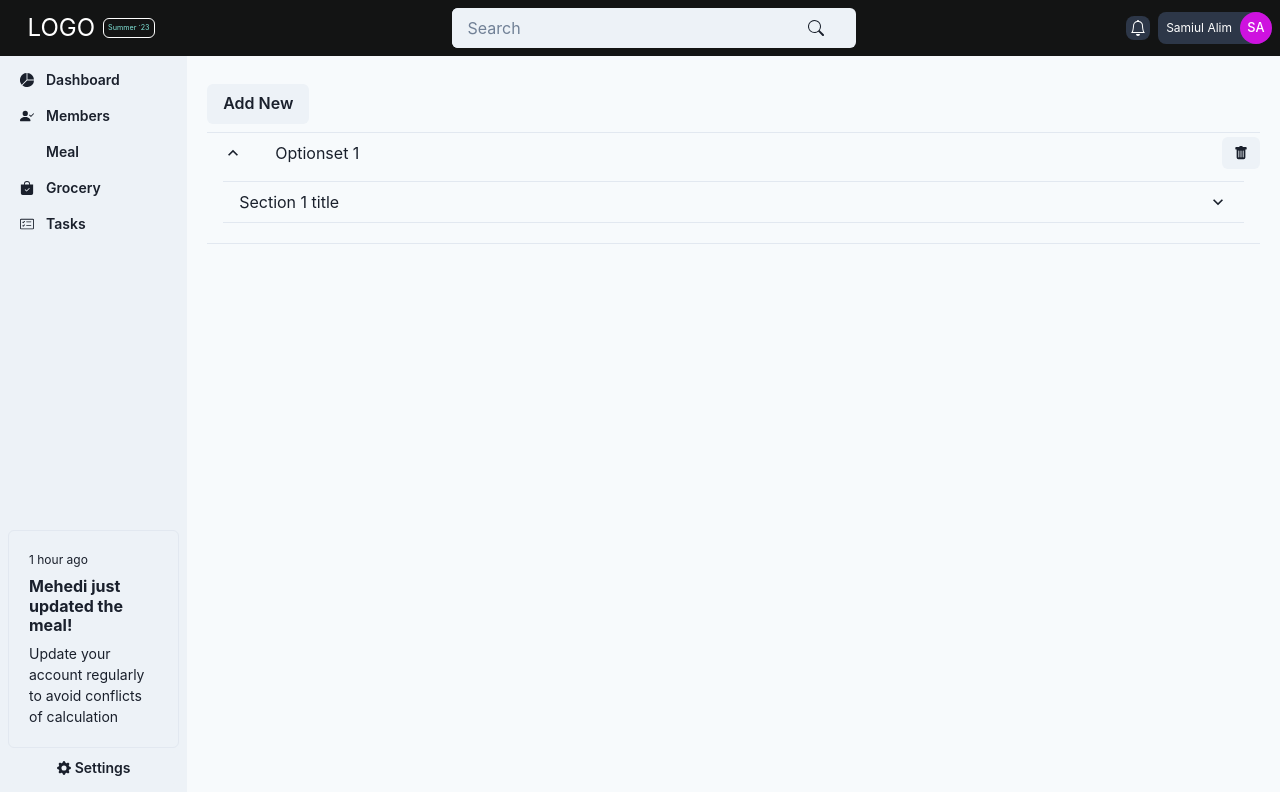
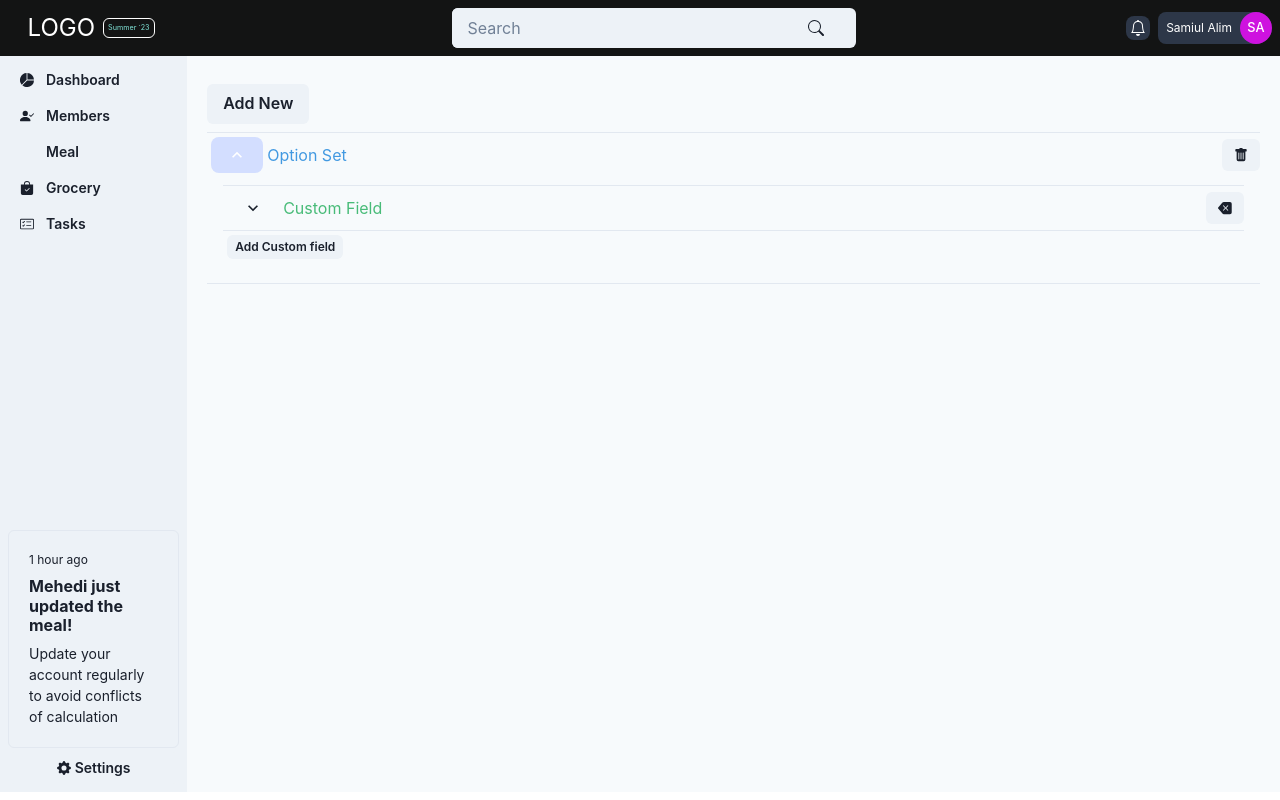
Before and after one commit to samiulalimseam/mess-acc-react-client, a React (Vite) app: page /tasks in a window 1280 px wide. Both pictures are taken after a click on the button 233 px from the left and 153 px from the top of the page. Built offline with nearby package versions, Linux system fonts and the light colour scheme; no server answers; some icons are missing.

Commit message:
added dynamic task form based on reduxt

```diff
--- a/src/Components/Tasks/Tasks.jsx
+++ b/src/Components/Tasks/Tasks.jsx
@@ -11,43 +11,74 @@ import {
   FormHelperText,
   FormLabel,
   Input,
+  Text,
 } from "@chakra-ui/react";
 import React from "react";
 import { useDispatch, useSelector } from "react-redux";
 import {
+  addCustomField,
   addNewOption,
+  changeName,
+  deleteCustomField,
   deleteOption,
 } from "../../redux/actionCreators/optionPlusActions";
-import { BsFillTrashFill } from "react-icons/bs";
+import { BsFillBackspaceFill, BsFillTrashFill } from "react-icons/bs";
 
 const Tasks = () => {
   const options = useSelector((state) => state.options);
   const state = useSelector((state) => state);
   const dispatch = useDispatch();
   console.log(state);
+
+  function generateRandomString() {
+    const characters =
+      "ABCDEFGHIJKLMNOPQRSTUVWXYZabcdefghijklmnopqrstuvwxyz0123456789";
+    const length = 8;
+    let result = "";
+    const charactersLength = characters.length;
+
+    for (let i = 0; i < length; i++) {
+      const randomIndex = Math.floor(Math.random() * charactersLength);
+      result += characters.charAt(randomIndex);
+    }
+
+    return result;
+  }
   return (
     <Box>
       <Flex py={2}>
         <Button
           onClick={() => {
-            dispatch(addNewOption());
+            dispatch(addNewOption(generateRandomString()));
           }}
         >
           Add New
         </Button>
       </Flex>
+      <Accordion allowMultiple>
         {options.map((option, i) => (
-        <Accordion key={`option_${i}`} allowToggle allowMultiple>
-          <AccordionItem>
-            <Flex  justifyContent={'space-between'} w={'full'}>
-              <AccordionButton w={'auto'}>
+          <AccordionItem key={option.key}>
+            <Flex justifyContent={"space-between"} w={"full"}>
+              <AccordionButton m={1} borderRadius={'lg'} _expanded={{ bg: '#d3deff', color: 'white' }} w={"auto"}>
                 <AccordionIcon />
               </AccordionButton>
-              <Flex alignItems={'center'} w={'full'}>
+              <Flex alignItems={"center"} w={"full"}>
                 <Box as="span" flex="1" textAlign="left">
-                 <Input outline={'none'} border={'none'} width={'auto'} defaultValue={`Optionset ${option.name+1}`}></Input>
+                  <Flex justify={"space-between"}>
+
+                    <Input
+                      color={"blue.400"}
+                      variant={"unstyled"}
+                      defaultValue={"Option Set"}
+                      onChange={(e) => {
+                        dispatch(changeName(i, e.target.value));
+                      }}
+                      width={"80%"}
+                    ></Input>
+                  </Flex>
                 </Box>
-                <Button size={'sm'}
+                <Button
+                  size={"sm"}
                   onClick={() => {
                     dispatch(deleteOption(i));
                   }}
@@ -57,16 +88,38 @@ const Tasks = () => {
               </Flex>
             </Flex>
             <AccordionPanel>
-              <Accordion allowToggle allowMultiple>
-                <AccordionItem>
-                  <h2>
-                    <AccordionButton>
-                      <Box as="span" flex="1" textAlign="left">
-                        Section 1 title
-                      </Box>
+              <Accordion allowMultiple>
+                {options[i].customField.map((item, customFieldIndex) => {
+                  return (
+                    <AccordionItem key={item.key}>
+                      <Flex justifyContent={"space-between"} w={"full"}>
+                        <AccordionButton m={1} borderRadius={'lg'} _expanded={{ bg: '#90ee90', color: 'white' }}  w={"auto"}>
                           <AccordionIcon />
                         </AccordionButton>
-                  </h2>
+                        <Flex alignItems={"center"} w={"full"}>
+                          <Box as="span" flex="1" textAlign="left">
+                            <Flex justify={"space-between"}>
+
+                              <Input
+                                color={"green.400"}
+                                variant={"unstyled"}
+                                defaultValue={"Custom Field"}
+
+                                width={"80%"}
+                              ></Input>
+                            </Flex>
+                          </Box>
+                          <Button
+                            size={"sm"}
+                            onClick={() => {
+                              // delete custom field
+                              dispatch(deleteCustomField(i,item.key))
+                            }}
+                          >
+                            <BsFillBackspaceFill></BsFillBackspaceFill>
+                          </Button>
+                        </Flex>
+                      </Flex>
                       <AccordionPanel>
                         <FormControl>
                           <FormLabel>Email address</FormLabel>
@@ -77,11 +130,22 @@ const Tasks = () => {
                         </FormControl>
                       </AccordionPanel>
                     </AccordionItem>
+                  );
+                })}
+                <Button
+                  onClick={() =>
+                    dispatch(addCustomField(i, generateRandomString()))
+                  }
+                  size={"xs"}
+                  m={1}
+                >
+                  Add Custom field
+                </Button>
               </Accordion>
             </AccordionPanel>
           </AccordionItem>
+        ))}
       </Accordion>
-      ))}
     </Box>
   );
 };
--- a/src/redux/actionCreators/optionPlusActions.js
+++ b/src/redux/actionCreators/optionPlusActions.js
@@ -14,3 +14,24 @@ export const deleteOption = (index)=> {
         payload: index
     }
 }
+export const changeName = (index, value)=> {
+
+    return {
+        type: rActionTypes.DELETE_OPTION,
+        payload: {index: index, value: value}
+    }
+}
+export const addCustomField = (optionIndex,  key)=> {
+
+    return {
+        type: rActionTypes.ADD_CUSTOMFIELD,
+        payload: {optionIndex: optionIndex, key: key}
+    }
+}
+export const deleteCustomField = (optionIndex, key)=> {
+
+    return {
+        type: rActionTypes.DELETE_CUSTOMFIELD,
+        payload: {optionIndex: optionIndex, key: key}
+    }
+}
--- a/src/redux/reducers/userReducers.js
+++ b/src/redux/reducers/userReducers.js
@@ -3,7 +3,13 @@ import { rActionTypes } from "../reduxActionTypes/rActiontypes";
 const initialState = {
   test: "Test",
   meals: [],
-  options: [{ name: 0, conditions: [{}], customField: [{}] }],
+  options: [
+    {
+      key: "0asdZ2sadx",
+      conditions: [{ key: "0asdZ2sa2" }],
+      customField: [{ key: "0asdZ2sad54" }],
+    },
+  ],
 };
 
 export const optionReducer = (state = initialState, action) => {
@@ -32,7 +38,11 @@ export const optionReducer = (state = initialState, action) => {
         ...state,
         options: [
           ...state.options,
-          { name: state.options[state.options.length-1].name + 1, conditions: [{}], customField: [{}] },
+          {
+            key: action.payload,
+            conditions: [{ key: "0" }],
+            customField: [{ key: "0" }],
+          },
         ],
       };
 
@@ -43,6 +53,45 @@ export const optionReducer = (state = initialState, action) => {
         ...state,
         options: state.options.filter((option, i) => i !== action.payload),
       };
+    case rActionTypes.CHANGE_OPTION_INPUT_NAME:
+      return {
+        ...state,
+        options: [
+          {
+            ...state.options[action.payload.index],
+            name: action.payload.value,
+          },
+        ],
+      };
+    case rActionTypes.ADD_CUSTOMFIELD: {
+
+      const { optionIndex, key } = action.payload;
+      const newOptions = [...state.options];
+      newOptions[optionIndex] = {
+        ...newOptions[optionIndex],
+        customField: [...newOptions[optionIndex].customField, { key: key }],
+      };
+
+      return {
+        ...state,
+        options: newOptions,
+      };
+    }
+
+      case rActionTypes.DELETE_CUSTOMFIELD: {
+
+        const { optionIndex, key } = action.payload;
+        const newOptions = [...state.options];
+        newOptions[optionIndex] = {
+          ...newOptions[optionIndex],
+          customField: newOptions[optionIndex].customField.filter((item)=> item.key != key),
+        };
+
+        return {
+          ...state,
+          options: newOptions,
+        };
+      }
 
     default:
       return state;
--- a/src/redux/reduxActionTypes/rActiontypes.js
+++ b/src/redux/reduxActionTypes/rActiontypes.js
@@ -4,4 +4,7 @@ export const rActionTypes = {
     FETCHING_START:'FETCHING_START',
     FETCHING_ERROR:'FETCHING_ERROR',
     FETCHING_SUCCESS:'FETCHING_SUCCESS',
+    CHANGE_OPTION_INPUT_NAME: 'CHANGE_OPTION_INPUT_NAME' ,
+    ADD_CUSTOMFIELD: 'ADD_CUSTOMFIELD',
+    DELETE_CUSTOMFIELD: 'DELETE_CUSTOMFIELD'
 }
```
Also changed, not shown: src/redux/reducers/optionsReducers.js (deleted). Lines whose indentation alone changed are shown as unchanged.
